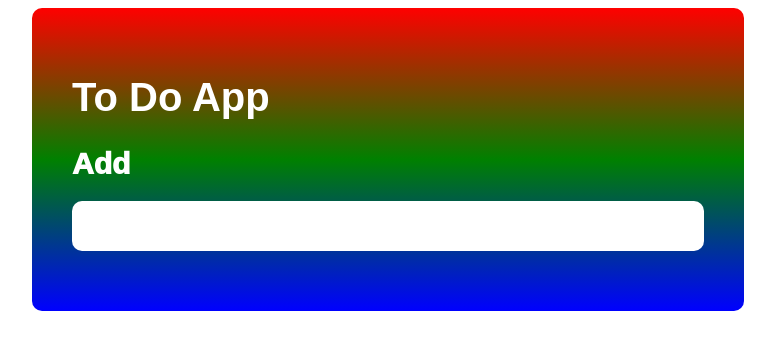
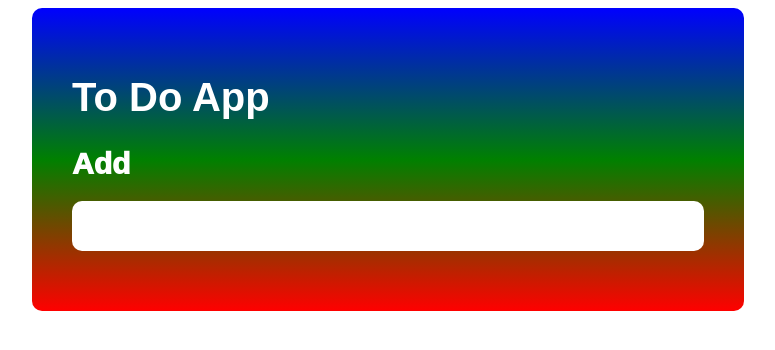
Before and after one commit to bsdineshbsdinesh/To_Do_App, a plain HTML site: page index.html in a window 1280 px wide. In both pictures the pointer is over the element 640 px from the left and 159 px from the top of the page. Shown: the whole page, without its empty margins (252-1027 px from the left). Drawn offline with Linux system fonts and the light colour scheme.

Commit message:
Update style.css

```diff
--- a/style.css
+++ b/style.css
@@ -8,6 +8,9 @@
     width : 50%;
     margin : auto;
     border-radius : 10px;
+}
+#container:hover{
+    background : linear-gradient(blue , green , red);
 }
 label{
     display: block;
```
